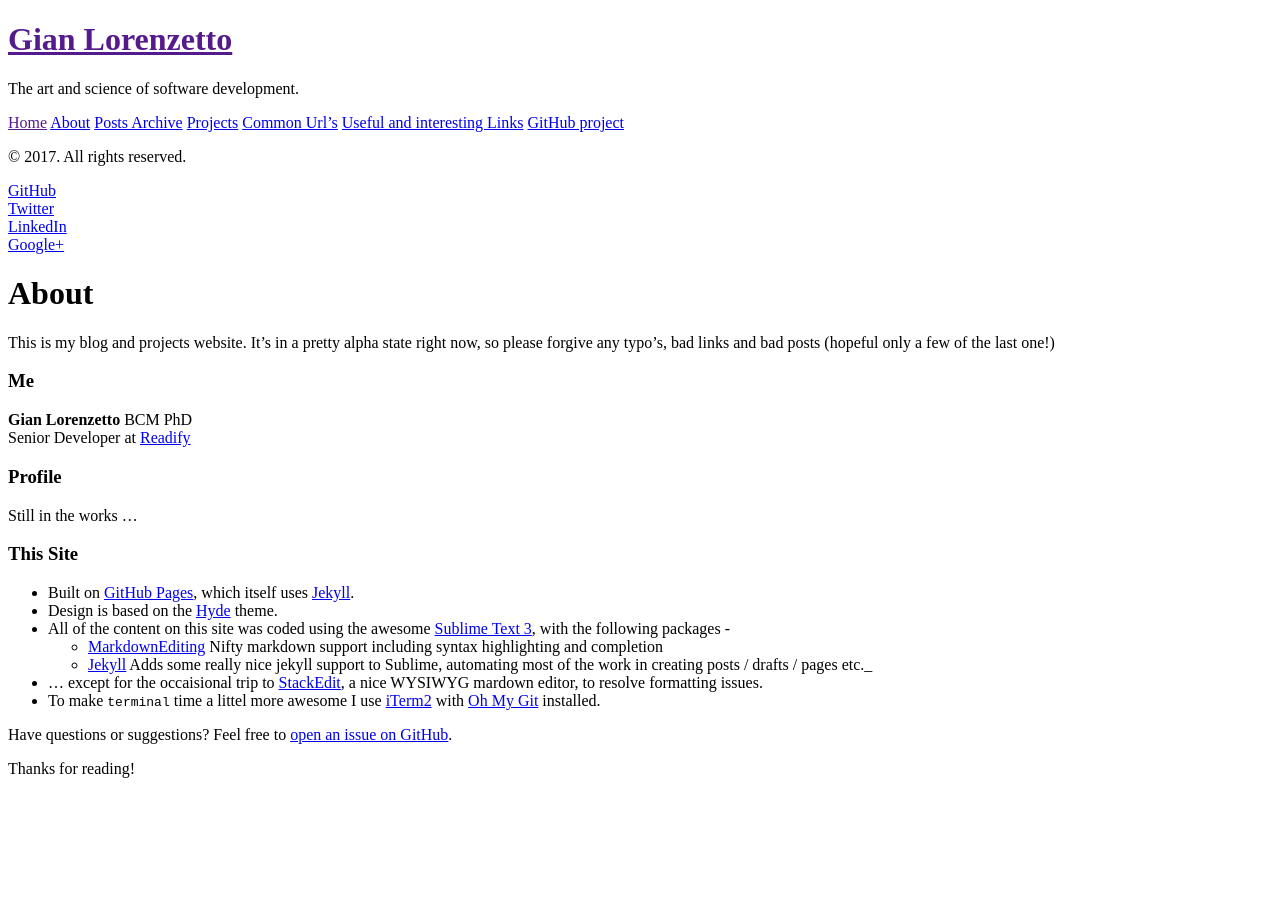
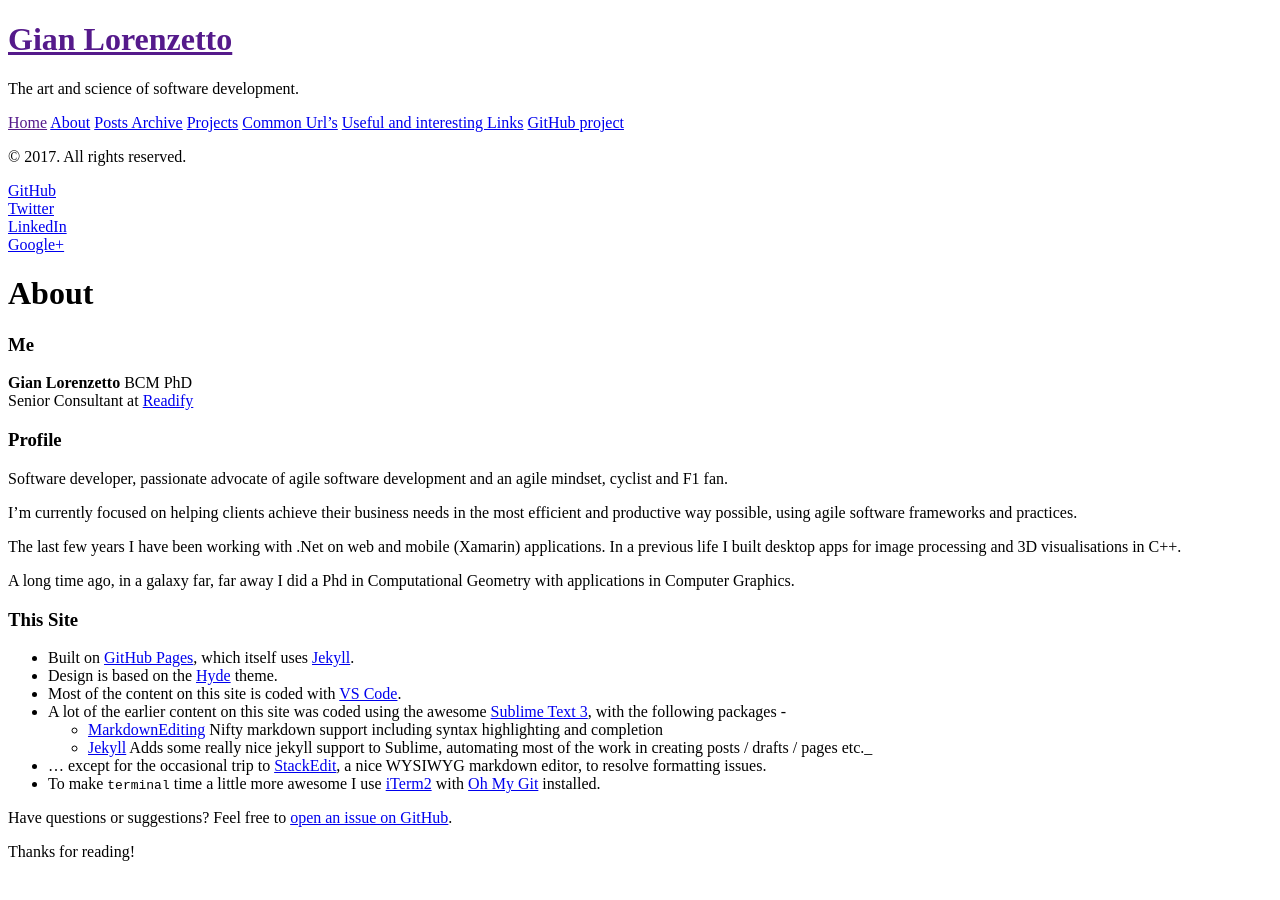
Before and after one commit to GianLorenzetto/GianLorenzetto.github.io-www, a Jekyll site: the page built from about.md, in a window 1280 px wide. Built offline with Jekyll 4.4.1, drawn with Linux system fonts in a browser that asks for light colours.

Commit message:
Updated profile.

```diff
--- a/about.md
+++ b/about.md
@@ -3,28 +3,33 @@ layout: page
 title: About
 ---
 
-This is my blog and projects website. It's in a pretty alpha state right now, so please forgive any typo's, bad links and bad posts (hopeful only a few of the last one!)
-
 ### Me
 
 **Gian Lorenzetto** BCM PhD
-Senior Developer at [Readify](http://www.readify/net)
+Senior Consultant at [Readify](http://www.readify/net)
 
 ### Profile
 
-Still in the works ...
+Software developer, passionate advocate of agile software development and an agile mindset, cyclist and F1 fan.
+
+I'm currently focused on helping clients achieve their business needs in the most efficient and productive way possible, using agile software frameworks and practices.
+
+The last few years I have been working with .Net on web and mobile (Xamarin) applications. In a previous life I built desktop apps for image processing and 3D visualisations in C++.
+
+A long time ago, in a galaxy far, far away I did a Phd in Computational Geometry with applications in Computer Graphics.
 
 ### This Site
 
 * Built on [GitHub Pages](https://pages.github.com), which itself uses [Jekyll](https://jekyllrb.com).
 * Design is based on the [Hyde](https://github.com/poole/hyde) theme.
-* All of the content on this site was coded using the awesome [Sublime Text 3](http://sublimetext.com), with the following packages -
+* Most of the content on this site is coded with [VS Code](https://code.visualstudio.com).
+* A lot of the earlier content on this site was coded using the awesome [Sublime Text 3](http://sublimetext.com), with the following packages -
   * [MarkdownEditing](https://packagecontrol.io/packages/MarkdownEditing)
   Nifty markdown support including syntax highlighting and completion
   * [Jekyll](https://packagecontrol.io/packages/Jekyll)
   Adds some really nice jekyll support to Sublime,  automating most of the work in creating posts / drafts / pages etc._
-* ... except for the occaisional trip to [StackEdit](https://stackedit.io/editor#), a nice WYSIWYG mardown editor, to resolve formatting issues.
-* To make `terminal` time a littel more awesome I use [iTerm2](https://www.iterm2.com) with [Oh My Git](https://github.com/arialdomartini/oh-my-git) installed.
+* ... except for the occasional trip to [StackEdit](https://stackedit.io/editor#), a nice WYSIWYG markdown editor, to resolve formatting issues.
+* To make `terminal` time a little more awesome I use [iTerm2](https://www.iterm2.com) with [Oh My Git](https://github.com/arialdomartini/oh-my-git) installed.
 
 Have questions or suggestions? Feel free to [open an issue on GitHub](https://github.com/GianLorenzetto/GianLorenzetto.github.io/issues/new).
 
```
Also changed, not shown: projects.md (+1 -1 lines).
